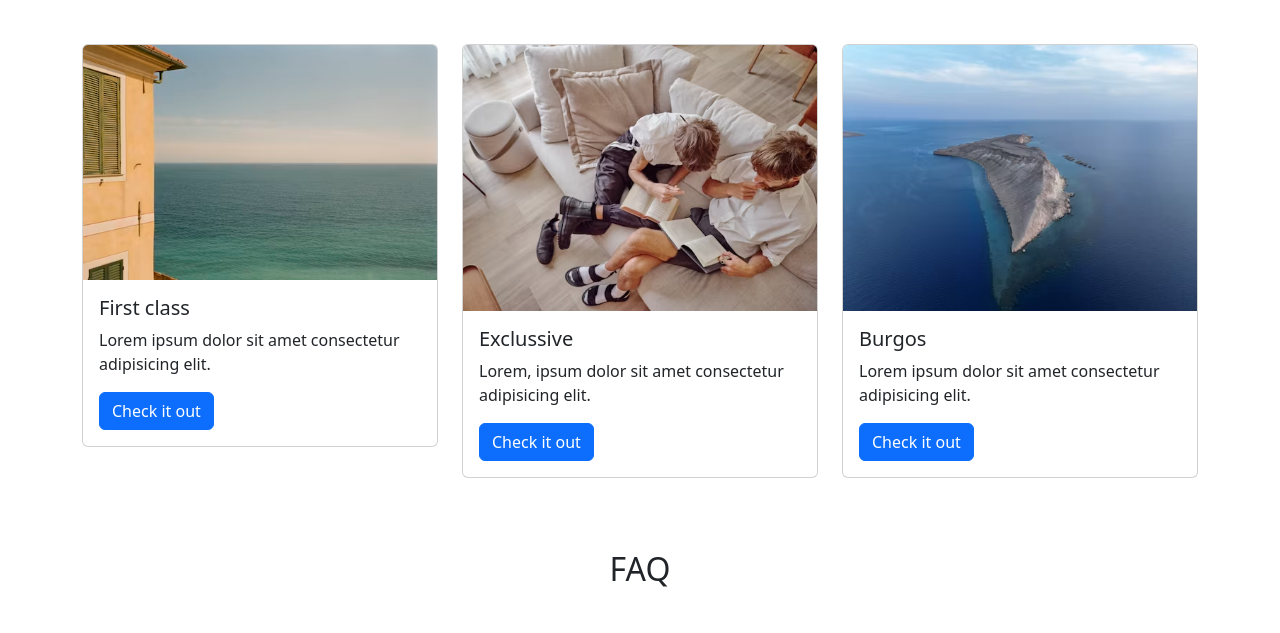
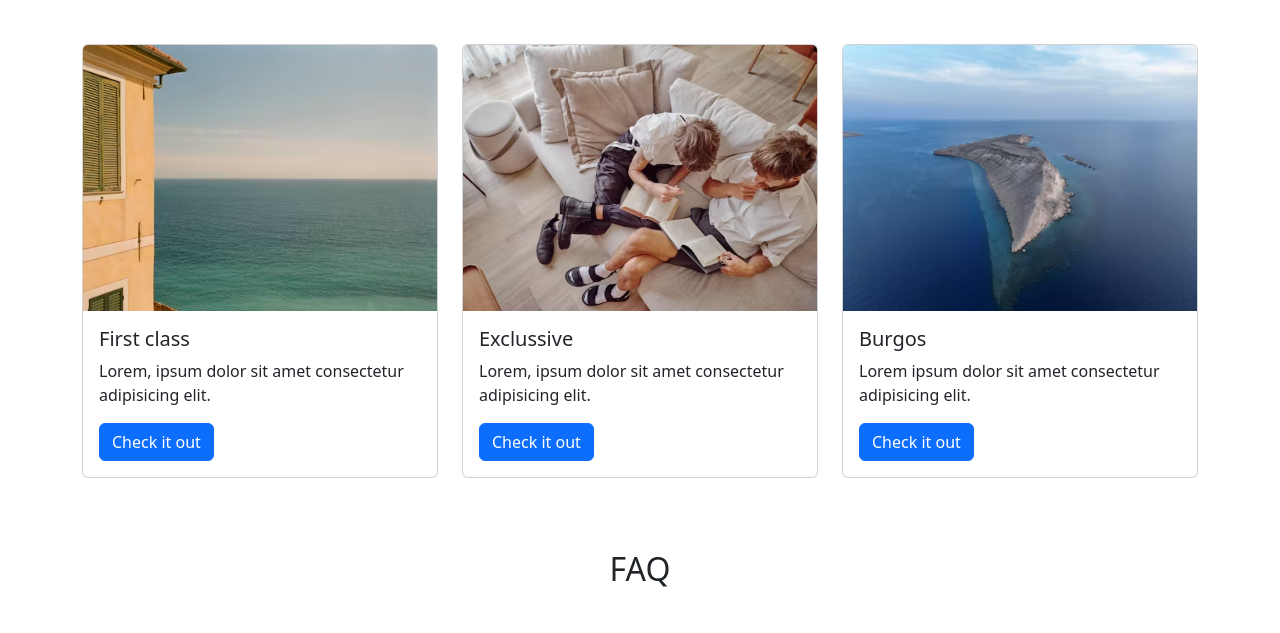
Before and after one commit to adebayoalade/bootsrap-project-practice, a plain HTML site: page index.html in a window 1280 px wide. Shown: the part 670-1303 px from the top of the page. Drawn offline with nearby package versions, Linux system fonts and the light colour scheme.

Commit message:
make an adjustment on the cards

```diff
--- a/index.html
+++ b/index.html
@@ -137,11 +137,11 @@
   <div class="container">
 <div class="row">
   <div class="col-lg">
-    <div class="card">
-      <img src="./assets/1.avif" class="card-img-top h-50 w-40" alt="image1">
+    <div class="card h-100">
+      <img src="./assets/1.avif" class="card-img-top h-75" alt="image1">
       <div class="card-body">
         <h5 class="card-title">First class</h5>
-        <p class="card-text">Lorem ipsum dolor sit amet consectetur adipisicing elit.</p>
+        <p class="card-text">Lorem, ipsum dolor sit amet consectetur adipisicing elit.</p>
         <a href="#" class="btn btn-primary">Check it out</a>
       </div>
     </div>
@@ -215,12 +215,14 @@
 </section>
 </main>
 
+<div class="container">
 <footer class="bg-dark py-5 mt-5">
 <div class="container text-light text-center">
   <p class="display-5 mb-3">Adebayo</p>
   <small class="text-white-50">&copy; Copyright by Adebayoda. All rights reserved.</small>
 </div>
 </footer>
+</div>
 
 
   <script src="https://cdn.jsdelivr.net/npm/@popperjs/core@2.11.8/dist/umd/popper.min.js" integrity="sha384-I7E8VVD/ismYTF4hNIPjVp/Zjvgyol6VFvRkX/vR+Vc4jQkC+hVqc2pM8ODewa9r" crossorigin="anonymous"></script>
```
